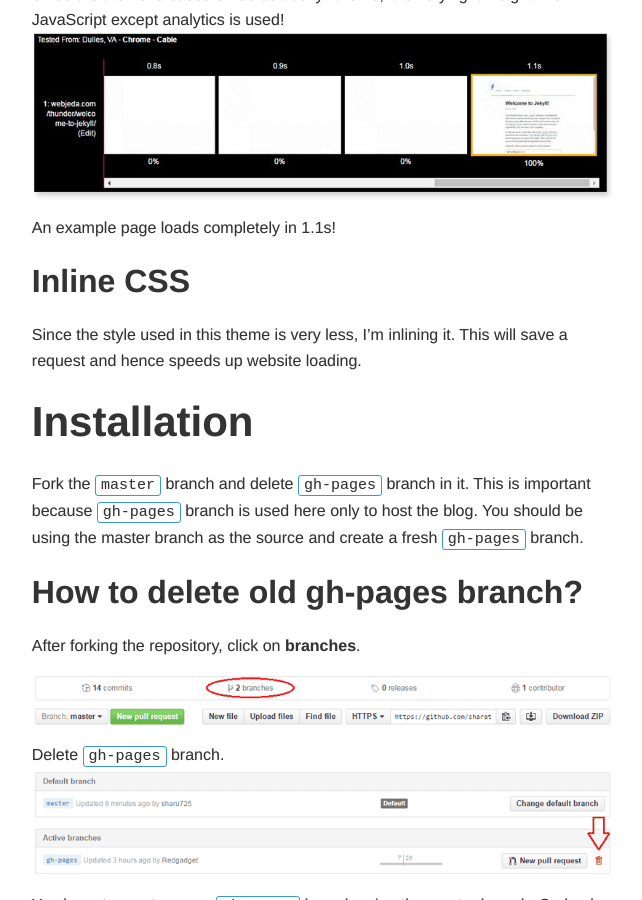
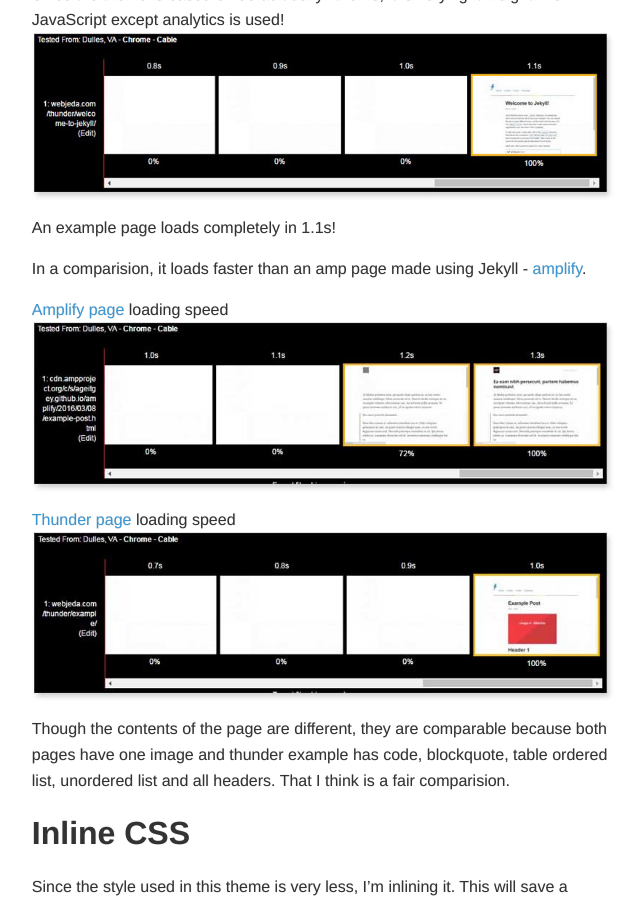
Before and after one commit to sharu725/thunder, a Jekyll site: the page built from _posts/2016-05-07-documentation.md, in a window 1280 px wide and 900 px high, scrolled down 988 px. Shown: the whole window, without its empty margins (317-959 px from the left). Built offline with Jekyll 4.4.1, drawn with Linux system fonts in a browser that asks for light colours.

Commit message:
no message

```diff
--- a/_posts/2016-05-07-documentation.md
+++ b/_posts/2016-05-07-documentation.md
@@ -16,6 +16,18 @@ Since the theme is based on default Jekyll theme, it is very light-weight. No Ja
 ![jekyll theme thunder speed test]({{site.baseurl}}/images/webpagetest-jekyll-theme-thunder.jpg)
 
 An example page loads completely in 1.1s!
+
+In a comparision, it loads faster than an amp page made using Jekyll - [amplify](https://cdn.ampproject.org/c/s/ageitgey.github.io/amplify/2016/03/08/example-post.html){: rel="nofollow"}.
+
+[Amplify page](https://cdn.ampproject.org/c/s/ageitgey.github.io/amplify/2016/03/08/example-post.html){: rel="nofollow"} loading speed
+![Amp page loading speed]({{site.baseurl}}/images/webpagetest-jekyll-theme-amplify-example.jpg)
+
+
+[Thunder page](http://webjeda.com/thunder/example/) loading speed
+![Thunder page loading speed]({{site.baseurl}}/images/webpagetest-jekyll-theme-thunder-example.jpg)
+
+Though the contents of the page are different, they are comparable because both pages have one image and thunder example has code, blockquote, table ordered list, unordered list and all headers. That I think is a fair comparision.
+
 
 ## Inline CSS
 Since the style used in this theme is very less, I'm inlining it. This will save a request and hence speeds up website loading.
```
Also changed, not shown: images/webpagetest-jekyll-theme-amplify-example.jpg (added), images/webpagetest-jekyll-theme-thunder-example.jpg (added).
